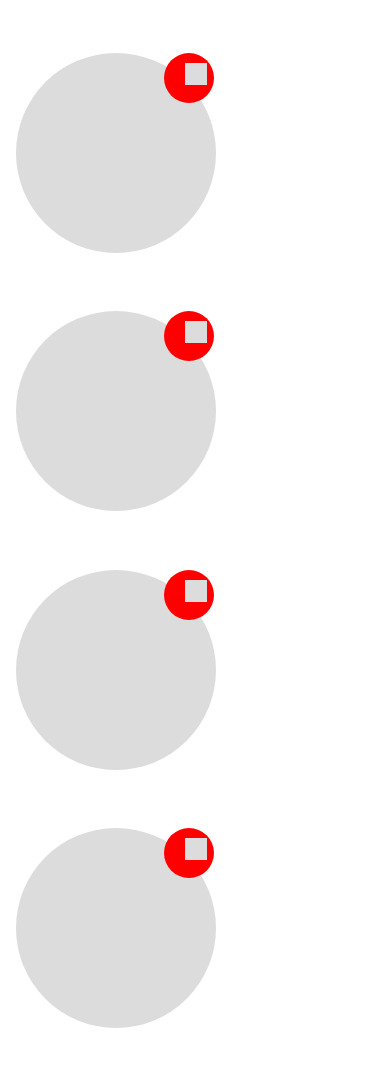
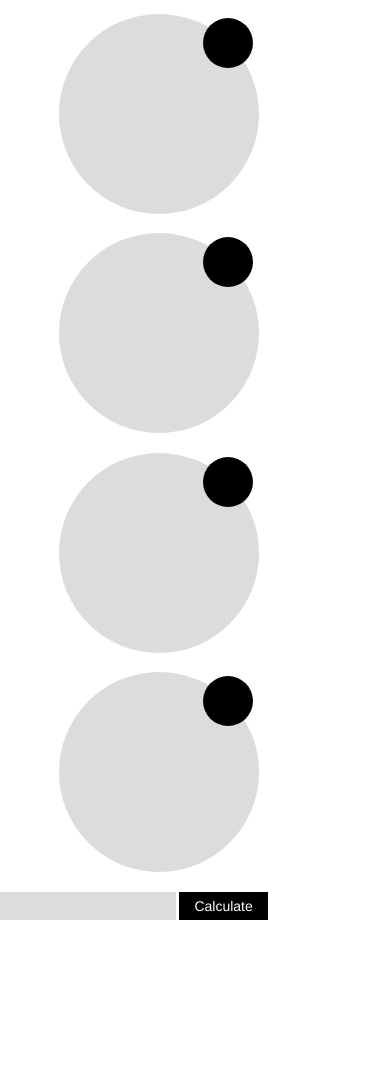
Before and after one commit to alokstar/coinCounter, a plain HTML site: page index.html in a window 390 px wide. Shown: the part 62-1148 px from the top of the page. After the commit the page ends 982 px from the top, so only its background shows below. Drawn offline with nearby package versions, Linux system fonts and the light colour scheme.

Commit message:
Added responsivemess and test cases

```diff
--- a/controller.js
+++ b/controller.js
@@ -3,13 +3,8 @@
  */
 function countCoins(){
     var amt = document.getElementById("total-amt").value;
-    // var num= amt.indexOf(".");
-    // var amt1= amt.substr(0,num);
-    // var amt2=amt.substr(num+1,amt.length);
 
     amt=parseInt(amt);
-    //amt=amt.toFixed(2);
-    //alert(amt + " "+ amt1+ " "+amt2);
     var coinArray=[];
     var coinCount=[];
     for(var i=0;i<4;i++){
@@ -17,12 +12,23 @@ function countCoins(){
         coinArray.push(element);
     }
 
+    var flag=0;
+    for(var i=0;i<coinArray.length;i++){
+        if(coinArray[i]==1){
+            flag=1;
+            break;
+        }
+    }
+    if(flag==0){
+        alert("At least one of the coin values should be 1!");
+        return;
+    }
+
+    //copying contents of coinArray into tempArray
     var tempArray=coinArray.slice();
 
+    //sorting tempArray
     tempArray.sort(function(a, b){return b-a});
-
-    console.log(coinArray);
-    console.log(tempArray);
 
     var count;
 
@@ -30,7 +36,6 @@ function countCoins(){
             count = amt/tempArray[j];
             count=parseInt(count);
             console.log("count value " + count);
-            //coinCount.push(count);
             var coinCountIndex = coinArray.indexOf(tempArray[j]);
             coinCount[coinCountIndex]=count;
             amt=amt%tempArray[j];
@@ -43,7 +48,5 @@ function countCoins(){
                 return;
             }
         }
-    //console.log(document.getElementById("fourthC").value);
-
 
 }
--- a/index.html
+++ b/index.html
@@ -5,15 +5,17 @@
     <title>Coin Counter</title>
     <link rel="stylesheet" href="https://maxcdn.bootstrapcdn.com/bootstrap/3.3.7/css/bootstrap.min.css" integrity="sha384-BVYiiSIFeK1dGmJRAkycuHAHRg32OmUcww7on3RYdg4Va+PmSTsz/K68vbdEjh4u" crossorigin="anonymous">
     <link rel="stylesheet" href="styles.css">
+    <script src="controller.js"></script>
+
 </head>
 <body class="container">
-<h3 class="header">Coin Counter</h3>
+<h3 class="header">COIN COUNTER</h3>
 <div class="row">
 
     <div class="circle">
 
         <div class="corner-circle">
-            <input type="number" id="firstC">
+            <input type="number" id="firstC" disabled>
         </div>
 
 
@@ -30,7 +32,7 @@
     <div class="circle">
 
         <div class="corner-circle">
-            <input type="number" id="secondC">
+            <input type="number" id="secondC" disabled>
         </div>
 
 
@@ -43,7 +45,7 @@
     <div class="circle">
 
         <div class="corner-circle">
-            <input type="number" id="thirdC">
+            <input type="number" id="thirdC" disabled>
         </div>
 
 
@@ -56,7 +58,7 @@
     <div class="circle">
 
         <div class="corner-circle">
-            <input type="number" id="fourthC">
+            <input type="number" id="fourthC" disabled>
         </div>
 
 
@@ -66,12 +68,11 @@
 
     </div>
 </div>
-
+<br>
 <div class="row">
-    <input type="number" class="col-6" id="total-amt">
-    <button class="col-6" onclick="countCoins()">Calculate</button>
+    <input type="number" class="col-lg-6 col-md-6 col-sm-12" id="total-amt">
+    <button class="col-lg-6 col-md-6 col-sm-12" onclick="countCoins()">Calculate</button>
 </div>
 
-<script src="controller.js"></script>
 </body>
 </html>
--- a/styles.css
+++ b/styles.css
@@ -7,8 +7,27 @@
     text-align:center;
     background-color:gainsboro;
     display: inline-block;
-    margin: 15% 3% 0% 4%;
+    margin: 5% 8% 0% 15%;
+    padding: 1%;
 
+}
+
+.circle input{
+    margin: 16% 0 0 35%;
+    cursor: pointer;
+}
+
+input{
+    width: 45%;
+    /*margin-top: 16%;*/
+    margin-left: 0%;
+    border: none;
+    background-color: gainsboro;
+}
+input::-webkit-outer-spin-button,
+input::-webkit-inner-spin-button {
+    -webkit-appearance: none;
+    margin: 0;
 }
 
 .circle .corner-circle{
@@ -19,23 +38,16 @@
     margin: 0 auto;
     padding-top: 1%;
     position: relative;
-    background-color: red;
+    background: black;
     margin-right: 1%;
+    color: #ffffff;
 }
 
-input{
-    width: 45%;
-    margin-top: 16%;
-    margin-left: 30%;
-    border: none;
-    background-color: gainsboro;
+.circle .corner-circle input{
+    background-color: black;
+
 }
-input::-webkit-outer-spin-button,
-input::-webkit-inner-spin-button {
-    /* display: none; <- Crashes Chrome on hover */
-    -webkit-appearance: none;
-    margin: 0; /* <-- Apparently some margin are still there even though it's hidden */
-}
+
 
 .header{
     text-align: center;
@@ -44,4 +56,10 @@ input::-webkit-inner-spin-button {
 button{
     background-color: black;
     color: #ffffff;
+    padding: 1%;
+    border: none;
 }
+
+#total-amt{
+    padding: 1%;
+}
```
